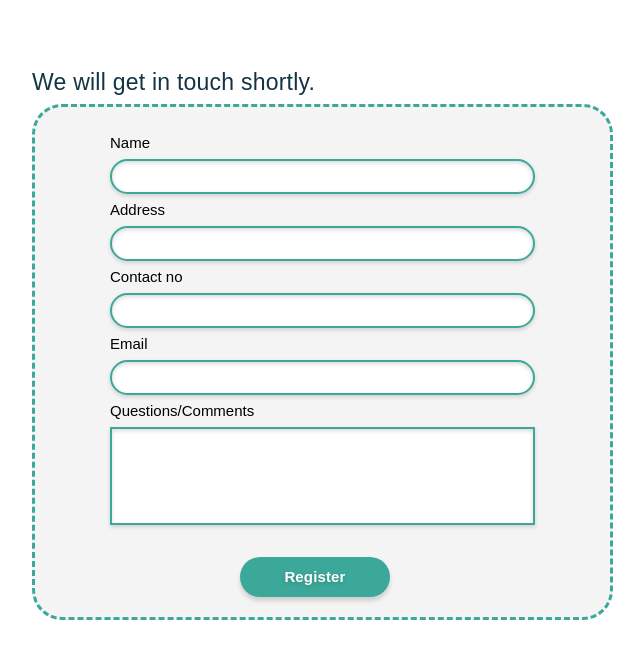
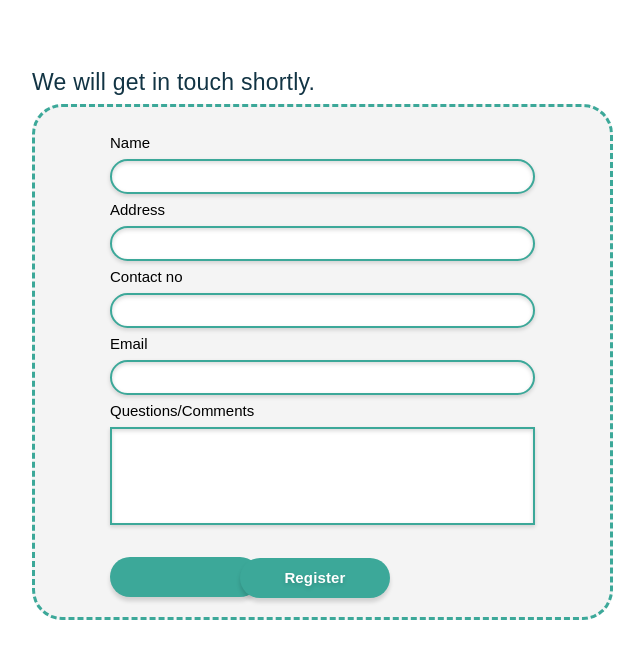
Before and after one commit to rankothnc/FootPrint, a React (Create React App) app: page / in a window 1280 px wide. Shown: the top 658 px of the page, without its empty margins (285-929 px from the left). Built offline with nearby package versions, Linux system fonts and the light colour scheme.

Commit message:
button cursor pointer

```diff
--- a/src/Components/form.css
+++ b/src/Components/form.css
@@ -68,6 +68,8 @@ font-style: normal;
 font-weight: 700;
 font-size: 15px;
 line-height: 99.02%;
+cursor: pointer;
+
 /* identical to box height, or 36px */
 
 letter-spacing: 0.01em;
--- a/src/Components/form.js
+++ b/src/Components/form.js
@@ -57,8 +57,12 @@ const ContactForm = styled.div`
   border-radius: 30px;
   line-height: 200%;
 `
-const SubmitButton = styled.div`
+const SubmitButton = styled.button`
   align-self:center;
   display:grid;
   padding-left:130px;
+
+  :hover{
+    /* cursor: pointer; */
+  }
 `
```
